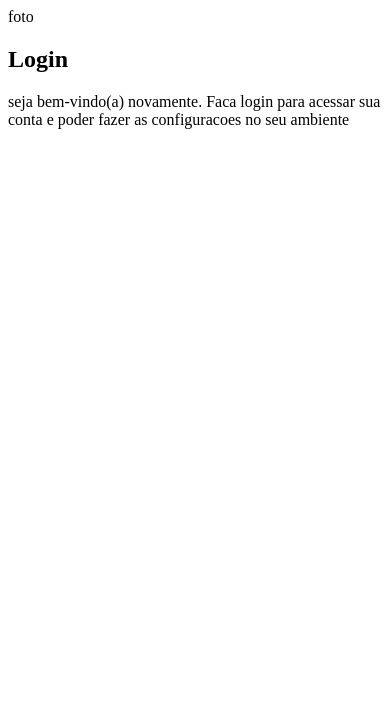
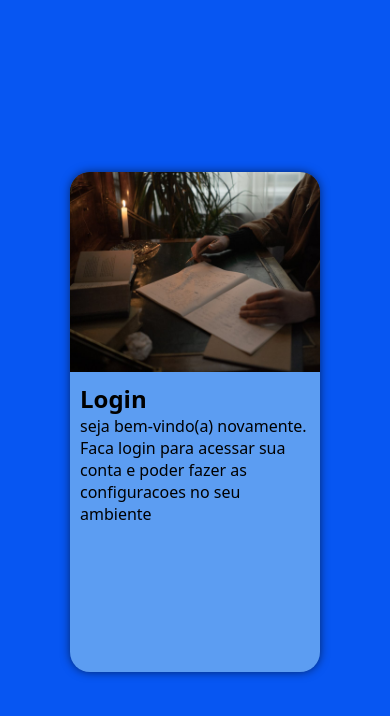
Before and after one commit to joaovitor2074/projeto-login, a plain HTML site: page index.html in a window 390 px wide. Drawn offline with Linux system fonts and the light colour scheme.

Commit message:
criando o mobile first

```diff
--- a/estilos/style.css
+++ b/estilos/style.css
@@ -7,3 +7,46 @@ azul:#0756F2
 azul claro:#2980F2
 ciano:#5C9DF2
 */
+
+*{
+    font-family: system-ui, -apple-system, BlinkMacSystemFont, 'Segoe UI', Roboto, Oxygen, Ubuntu, Cantarell, 'Open Sans', 'Helvetica Neue', sans-serif;
+    padding: 0px;
+    margin: 0px;
+    box-sizing: border-box;
+}
+
+body,html{
+    background-color: #0756F2 ;
+    height: 100vh;
+    width: 100vw;
+}
+
+main{
+    position: relative;
+    height: 100vh;
+    width: 100vw;
+}
+#login{
+    background-color: #5C9DF2;
+    width: 250px;
+    height: 500px;
+    border-radius: 20px;
+    position: absolute;
+    top: 50%;
+    left: 50%;
+    transform: translate(-50%,-50%);
+    overflow: hidden;
+    box-shadow: 0px 0px 10px 0px #0000008f;
+}
+#imagem{
+    background: #021859 url(../imagens/pexels-cottonbro-6037391\ \(1\).jpg);
+    background-size: cover;
+    background-repeat: no-repeat;
+    height: 200px;
+    display: block;
+}
+
+#formulario{
+    padding: 10px;
+    display: block;
+}
--- a/index.html
+++ b/index.html
@@ -10,7 +10,7 @@
     <main>
         <section id="login">
             <div id="imagem">
-                foto
+
             </div>
             <div id="formulario">
                 <h1>Login</h1>
```
